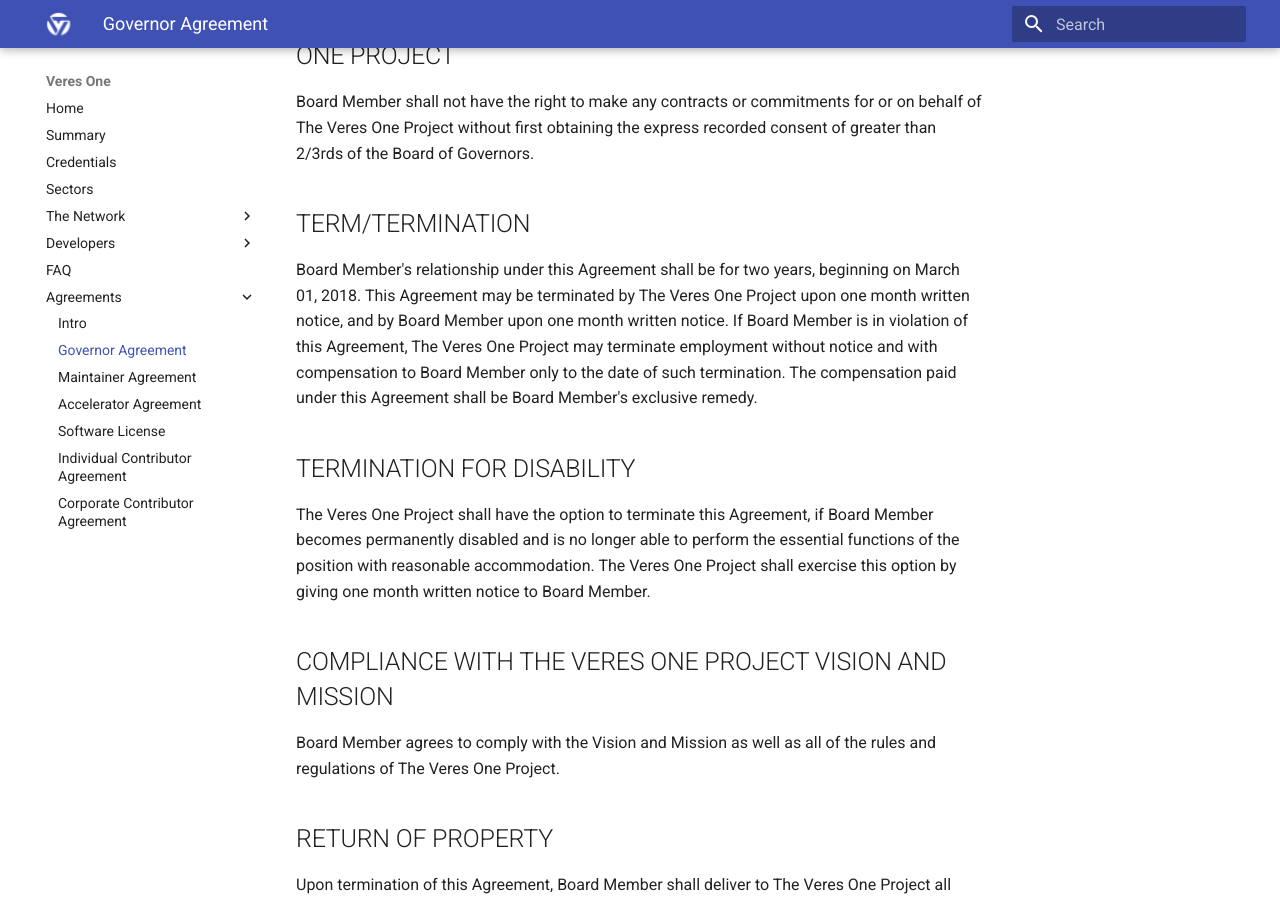
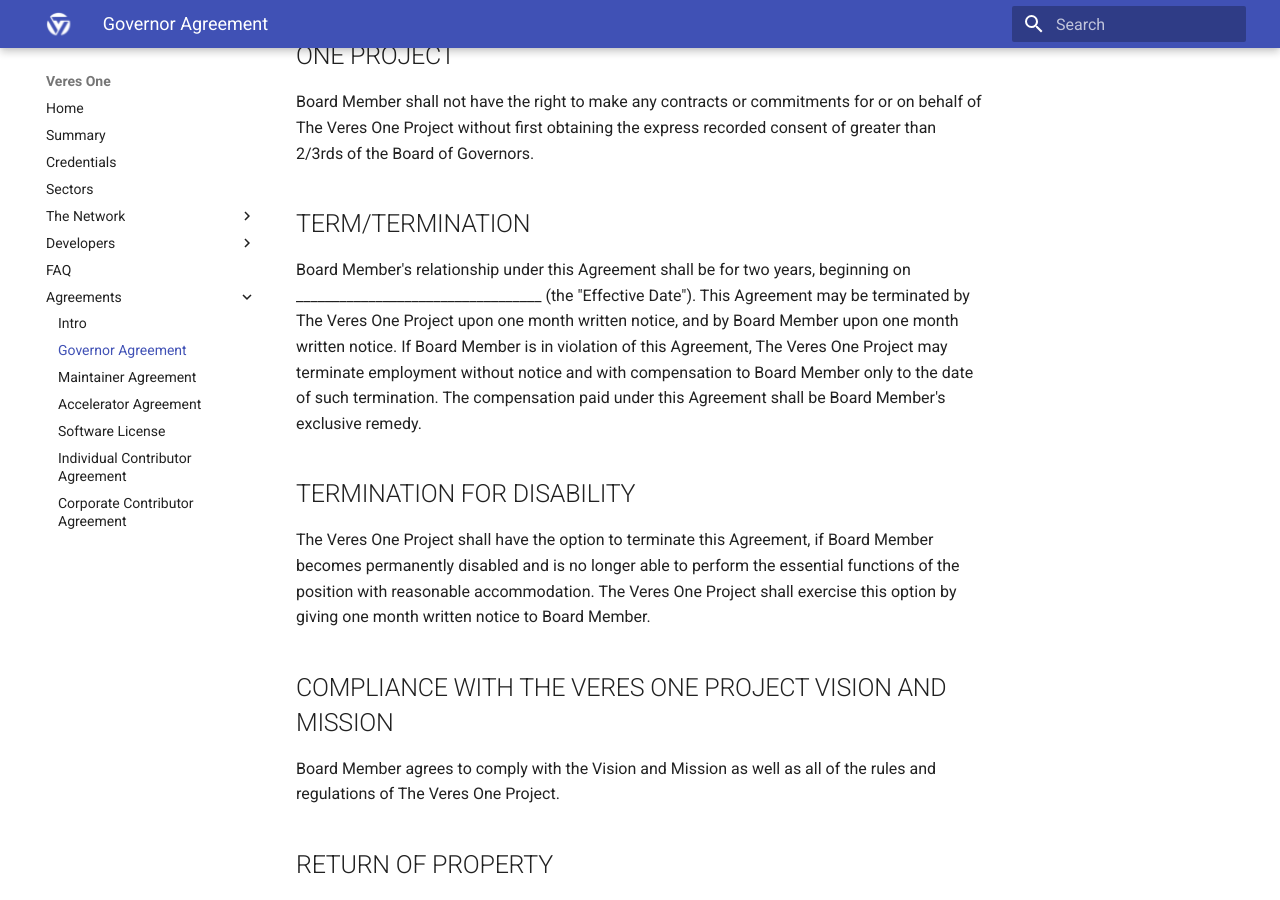
Before and after one commit to veres-one/docs.veres.one, an MkDocs documentation site: the page built from docs/agreements/governor.md, in a window 1280 px wide and 900 px high, scrolled down 2244 px. Built offline with MkDocs 1.6.1 and Material for MkDocs 9.7.7, drawn with Linux system fonts in a browser that asks for light colours; old or Windows-style settings are respelled for this version of MkDocs; some of the changed text lies outside the part shown.

Commit message:
Generalize starting date for all agreements.

```diff
--- a/docs/agreements/governor.md
+++ b/docs/agreements/governor.md
@@ -24,7 +24,9 @@ to achieve:
 # Veres One Board of Governors Agreement
 
 This Veres One Board of Governors Agreement (this "Agreement") is made
-effective as of March 01, 2018, by and between The Veres One Project of
+effective as of
+\_\_\_\_\_\_\_\_\_\_\_\_\_\_\_\_\_\_\_\_\_\_\_\_\_\_\_\_\_\_\_\_\_\_
+(the "Effective Date"), by and between The Veres One Project of
 \_\_\_\_\_\_\_\_\_\_\_\_\_\_\_\_\_\_\_\_\_\_\_\_\_\_\_\_\_\_\_\_\_\_
 ("Veres One Project") and
 \_\_\_\_\_\_\_\_\_\_\_\_\_\_\_\_\_\_\_\_\_\_\_\_\_\_\_\_\_\_\_\_\_\_
@@ -101,7 +103,9 @@ recorded consent of greater than 2/3rds of the Board of Governors.
 ## TERM/TERMINATION
 
 Board Member's relationship under this Agreement shall be for two years,
-beginning on March 01, 2018. This Agreement may be terminated by The Veres One
+beginning on
+\_\_\_\_\_\_\_\_\_\_\_\_\_\_\_\_\_\_\_\_\_\_\_\_\_\_\_\_\_\_\_\_\_\_
+(the "Effective Date"). This Agreement may be terminated by The Veres One
 Project upon one month written notice, and by Board Member upon one month
 written notice. If Board Member is in violation of this Agreement, The Veres
 One Project may terminate employment without notice and with compensation
```
Also changed, not shown: docs/agreements/accelerator.md (+4 -2 lines), docs/agreements/maintainer.md (+4 -3 lines).
